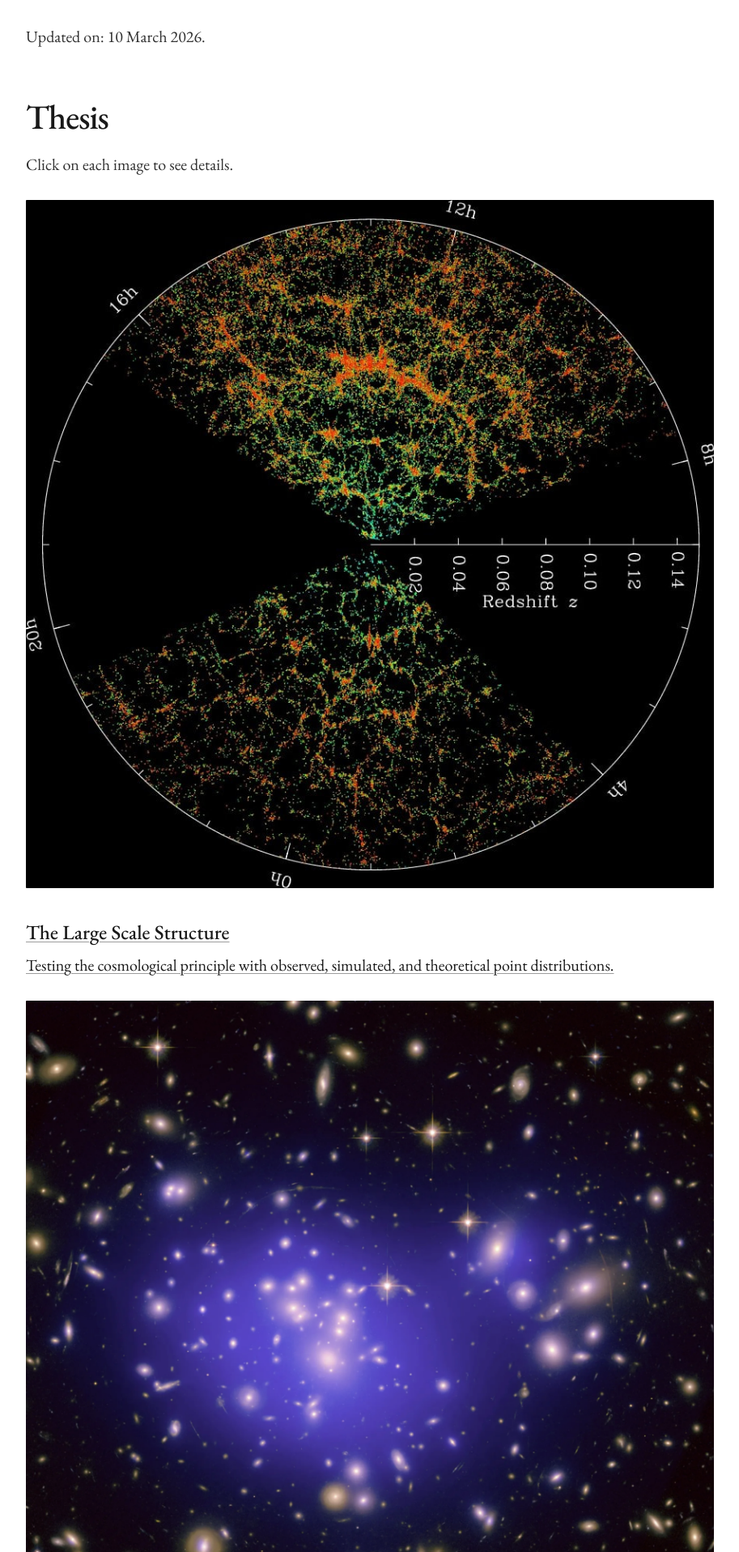
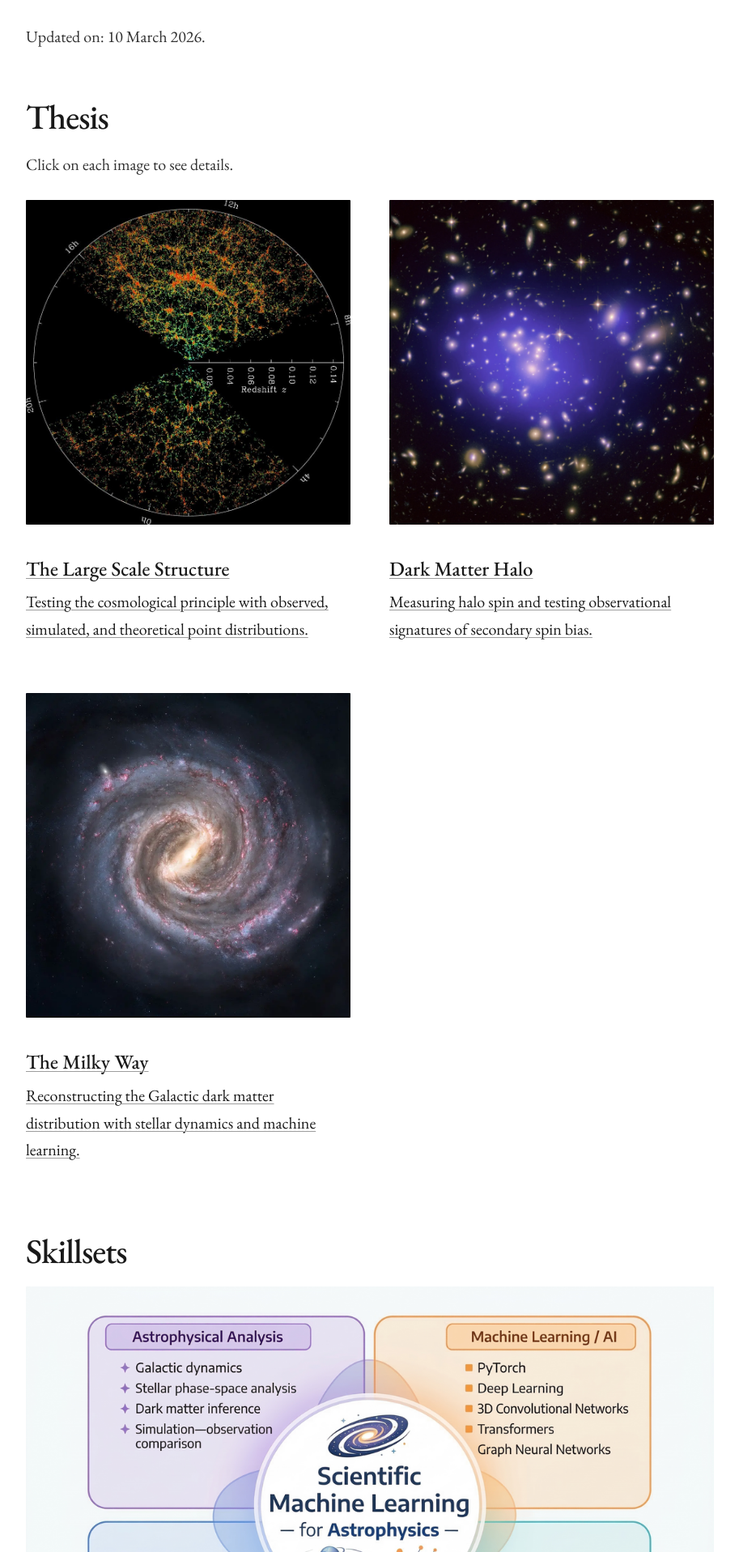
Before and after one commit to yigon/yigon.github.io, a Jekyll site: the page built from research.md, in a window 1280 px wide. Shown: the part 514-2431 px from the top of the page at 81% size, without its empty margins (183-1096 px from the left). Built offline with Jekyll 4.4.1, drawn with Linux system fonts in a browser that asks for light colours.

Commit message:
Update monotone.css

```diff
--- a/assets/css/monotone.css
+++ b/assets/css/monotone.css
@@ -145,6 +145,11 @@ button, input, textarea, select { font: inherit; }
 .site-main .profile-layout { display: grid; grid-template-columns: 1fr minmax(180px, 35%); gap: 2rem; align-items: start; }
 .site-main .profile-layout figure { margin: 0; }
 
+.research-grid {
+  display: grid;
+  grid-template-columns: repeat(2, minmax(0, 1fr));
+  gap: 2.25rem 3rem;
+}
 .site-footer { border-top: 1px solid var(--hairline); }
 .site-footer__inner {
   display: flex;
@@ -168,6 +173,9 @@ button, input, textarea, select { font: inherit; }
   .site-main { padding: 62px 0 90px; }
   .site-main .profile-layout { grid-template-columns: 1fr; }
   .site-main .profile-layout figure { max-width: 320px; }
+  .research-grid {
+    grid-template-columns: 1fr;
+  }
 }
 @media (max-width: 420px) {
   body { font-size: 18px; }
```
